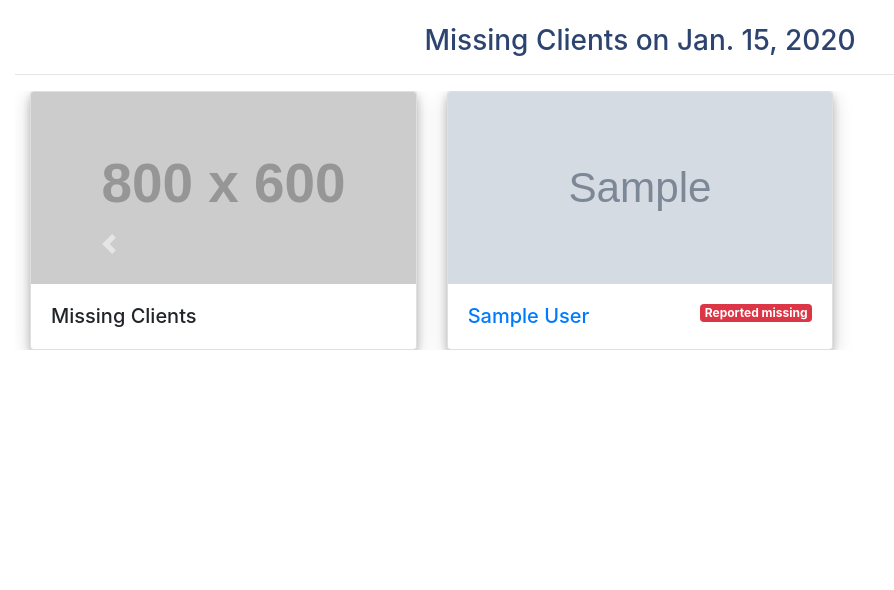
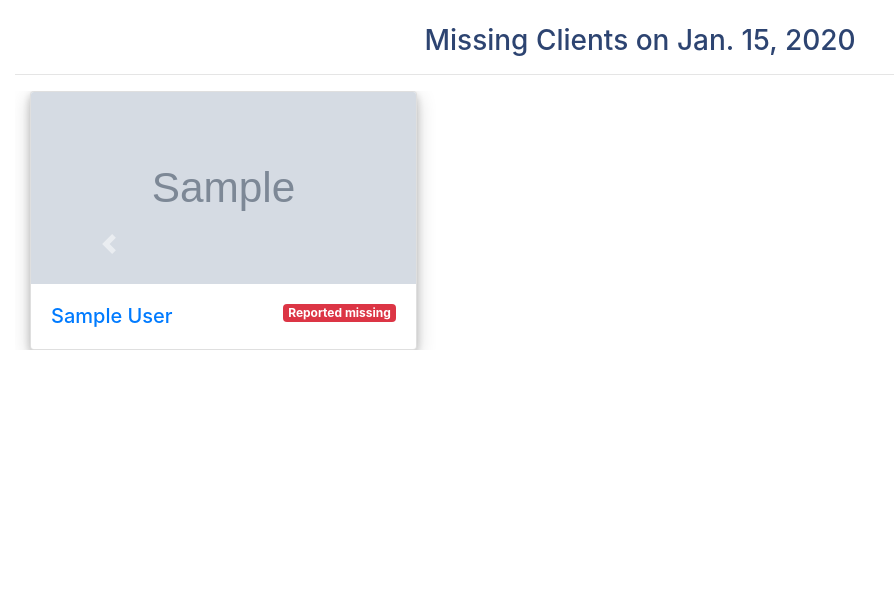
Before and after one commit to sinaj/casap, a Django app: page / in a window 1280 px wide. Shown: the part 56-646 px from the top of the page, without its empty margins (0-894 px from the left). Run offline with Django 3.2, Linux system fonts and the light colour scheme; tables that the repository leaves empty hold one stand-in row (values such as "Sample post"); grey boxes marked "Sample" are stand-in pictures; grey boxes labelled with a size stand in for pictures from a placeholder-image service; parts of the project's set-up code (start-up, migrations or seed data) failed here and were passed over; some libraries are stand-ins or nearby versions.

Commit message:
#46 Remove first slide from carousel (dummy slide)

```diff
--- a/templates/public/index.html
+++ b/templates/public/index.html
@@ -11,16 +11,6 @@
                 <hr>
                 <div class="carousel slide" data-ride="carousel" data-interval="2500">
                     <div class="carousel-inner row w-100 mx-auto">
-                        <div class="carousel-item col-md-4 active">
-                            <div class="card">
-                                <img class="card-img-top img-fit" src="http://placehold.it/800x600/f44242/fff">
-                                <div class="card-body">
-                                    <div class="container-fluid p-0 clearfix">
-                                        <h5 class="card-title d-inline"> Missing Clients </h5>
-                                    </div>
-                                </div>
-                            </div>
-                        </div>
                         {% for record in day_records %}
                             {% with record.vulnerable as vul %}
                                 <div class="carousel-item col-md-4">
```
